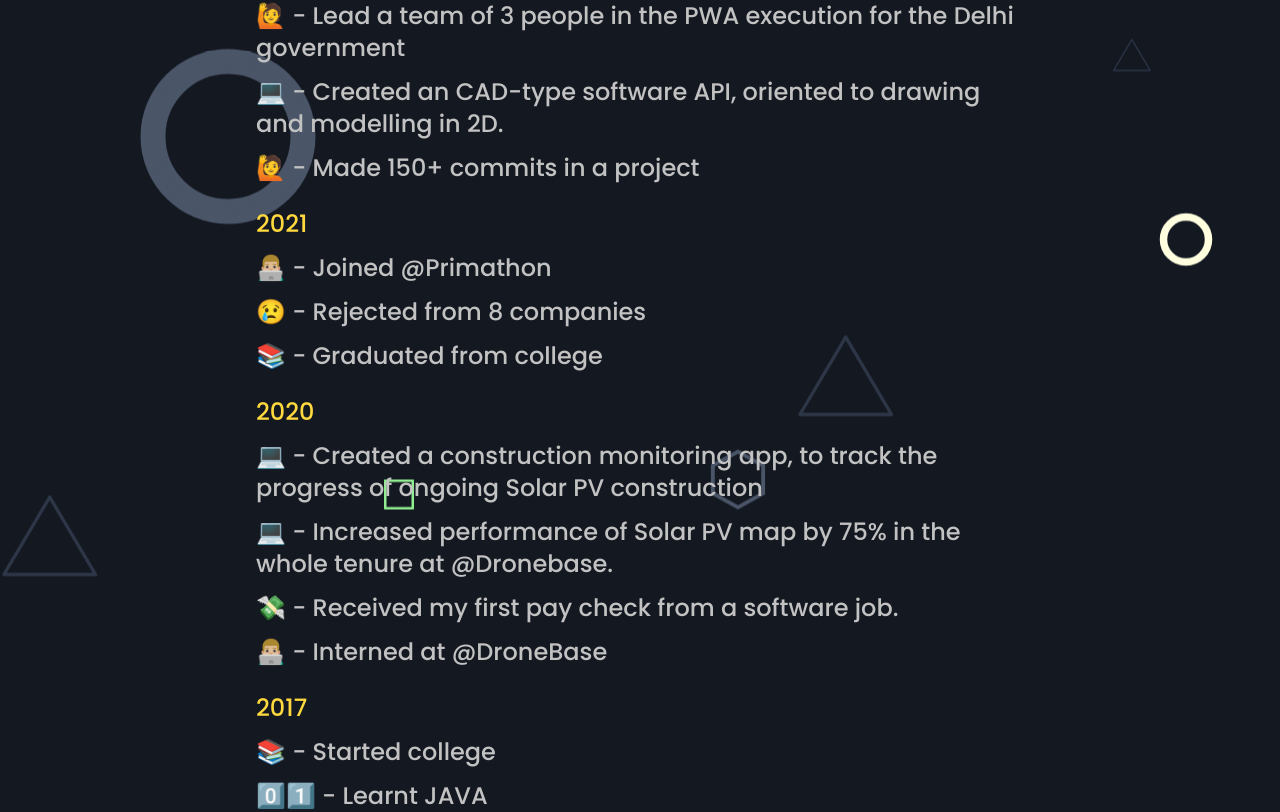
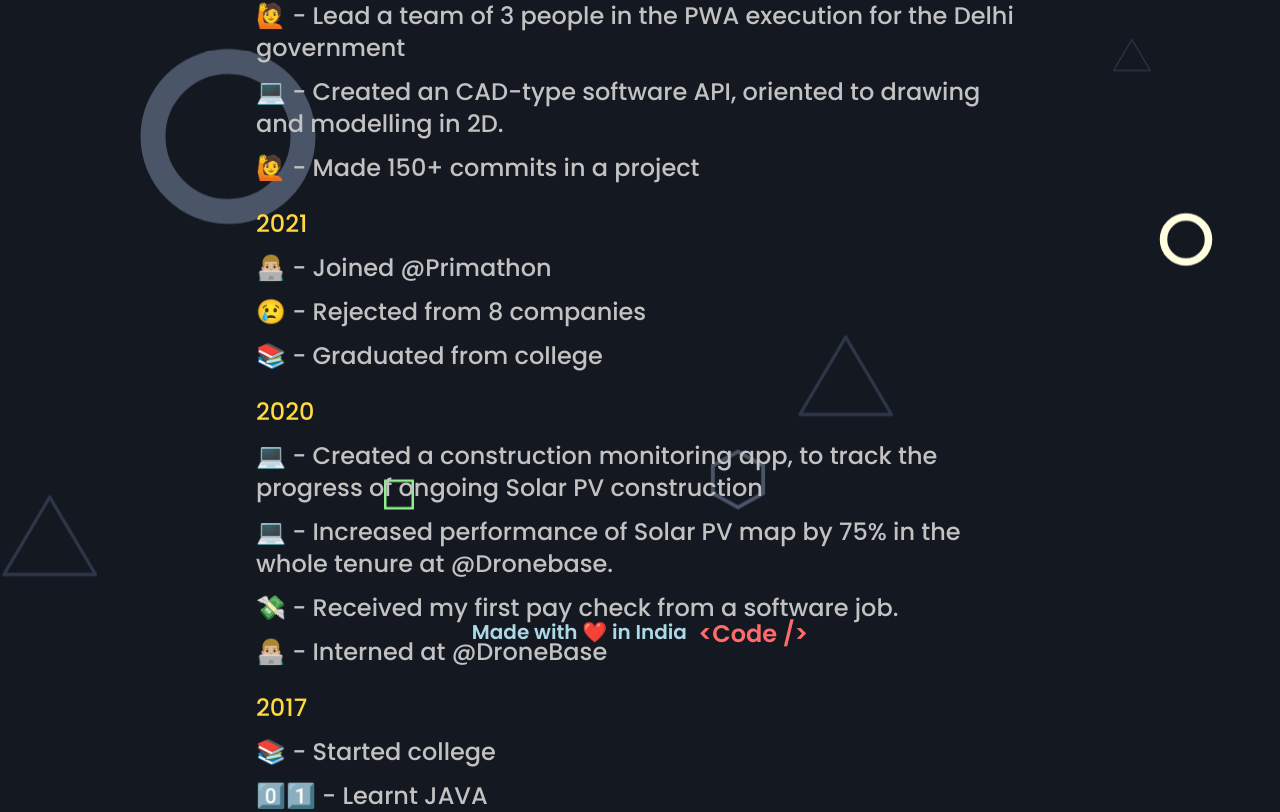
Before and after one commit to aniket-hue/my-web-page, a React (Create React App) app: page / in a window 1280 px wide. Shown: the part 1822-2634 px from the top of the page. Built offline with nearby package versions, Linux system fonts and the light colour scheme.

Commit message:
footer added

```diff
--- a/src/components/container/index.tsx
+++ b/src/components/container/index.tsx
@@ -5,18 +5,18 @@ import { ColorVariants } from "../../colors";
 import { cx } from "../../utils/helpers";
 import "./sections.scss";
 
+type SpacingType = number | "auto" | "unset";
+
 export type Spacing =
   | {
-      top?: number | "auto" | "unset";
-      bottom?: number | "auto" | "unset";
-      left?: number | "auto" | "unset";
-      right?: number | "auto" | "unset";
-      x?: number | "auto" | "unset";
-      y?: number | "auto" | "unset";
+      top?: SpacingType;
+      bottom?: SpacingType;
+      left?: SpacingType;
+      right?: SpacingType;
+      x?: SpacingType;
+      y?: SpacingType;
     }
-  | number
-  | "auto"
-  | "unset";
+  | SpacingType;
 
 enum StyleNames {
   flex = "flex",
@@ -117,12 +117,14 @@ export const Container: React.FC<ContainerProps> = forwardRef(({ withScroll = fa
       height,
       position,
       backgroundColor,
+      justifyContent,
+      alignItems,
       flexDirection,
     } = styleKeys.reduce((p: any, c: any) => {
       p[c] = getStyle(c);
 
       return p;
-    }, {});
+    }, {}) as Styles;
 
     let paddingFinal: any = padding;
     let marginFinal: any = margin;
@@ -141,6 +143,8 @@ export const Container: React.FC<ContainerProps> = forwardRef(({ withScroll = fa
         typeof width === "string" ? `width-pct-${+width / 10}` : width ? `width-px-${+width / 10}` : undefined,
         typeof height === "string" ? `height-pct-${+height / 10}` : height ? `height-px-${+height / 10}` : undefined,
         flexDirection ? flexDirection : undefined,
+        justifyContent ? `justify-${justifyContent}` : undefined,
+        alignItems ? `justify-${alignItems}` : undefined,
         flexWrap,
         props.className
       ),
--- /dev/null
+++ b/src/components/footer/index.tsx
@@ -0,0 +1,24 @@
+import React from "react";
+import { ColorVariants } from "../../colors";
+import { Container } from "../container";
+import { FontType, Text } from "../text";
+
+export const Footer = () => {
+  return (
+    <Container margin={{ top: 10, x: "auto" }} justifyContent='center'>
+      <Text
+        style={{ display: "inline-block" }}
+        font={FontType.SUB_TITLE_TEXT_SEMIBOLD}
+        color={ColorVariants.TEXTHEADINGPRIMARY}
+      >
+        Made with ❤️ in India
+        <br />
+      </Text>
+      <a href='https://github.com/aniket-hue/portfolio' target='_blank' style={{ textDecoration: "none" }}>
+        <Text type='span' color={ColorVariants.LIGHTRED}>
+          &nbsp;{" <Code />"}
+        </Text>
+      </a>
+    </Container>
+  );
+};
--- a/src/pages/homepage/index.tsx
+++ b/src/pages/homepage/index.tsx
@@ -1,5 +1,6 @@
 import React from "react";
 import { Container } from "../../components/container";
+import { Footer } from "../../components/footer";
 
 import { withScroll } from "../../hoc/WithScrollx";
 import { Banner } from "./sections/banner";
@@ -8,10 +9,11 @@ import { Timeline } from "./sections/timeline";
 
 const H = () => {
   return (
-    <Container flexDirection='column' padding={{ bottom: 20}}>
+    <Container flexDirection='column' padding={{ bottom: 20 }}>
       <Banner />
       <Skills />
       <Timeline />
+      <Footer />
     </Container>
   );
 };
--- a/src/pages/homepage/sections/banner/index.tsx
+++ b/src/pages/homepage/sections/banner/index.tsx
@@ -16,7 +16,7 @@ import { SectionHeading } from "../../../../components/section-heading";
 export const Banner: React.FC<any> = () => {
   return (
     <Section shapes={BannerShapes}>
-      <Container alignItems='center'>
+      <Container>
         <SectionHeading>Heyo!</SectionHeading>
 
         <Text font={FontType.H2_TEXT_BOLD} mobileFont={FontType.H3_TEXT_REGULAR} className={styles["waving-hand"]}>
```
